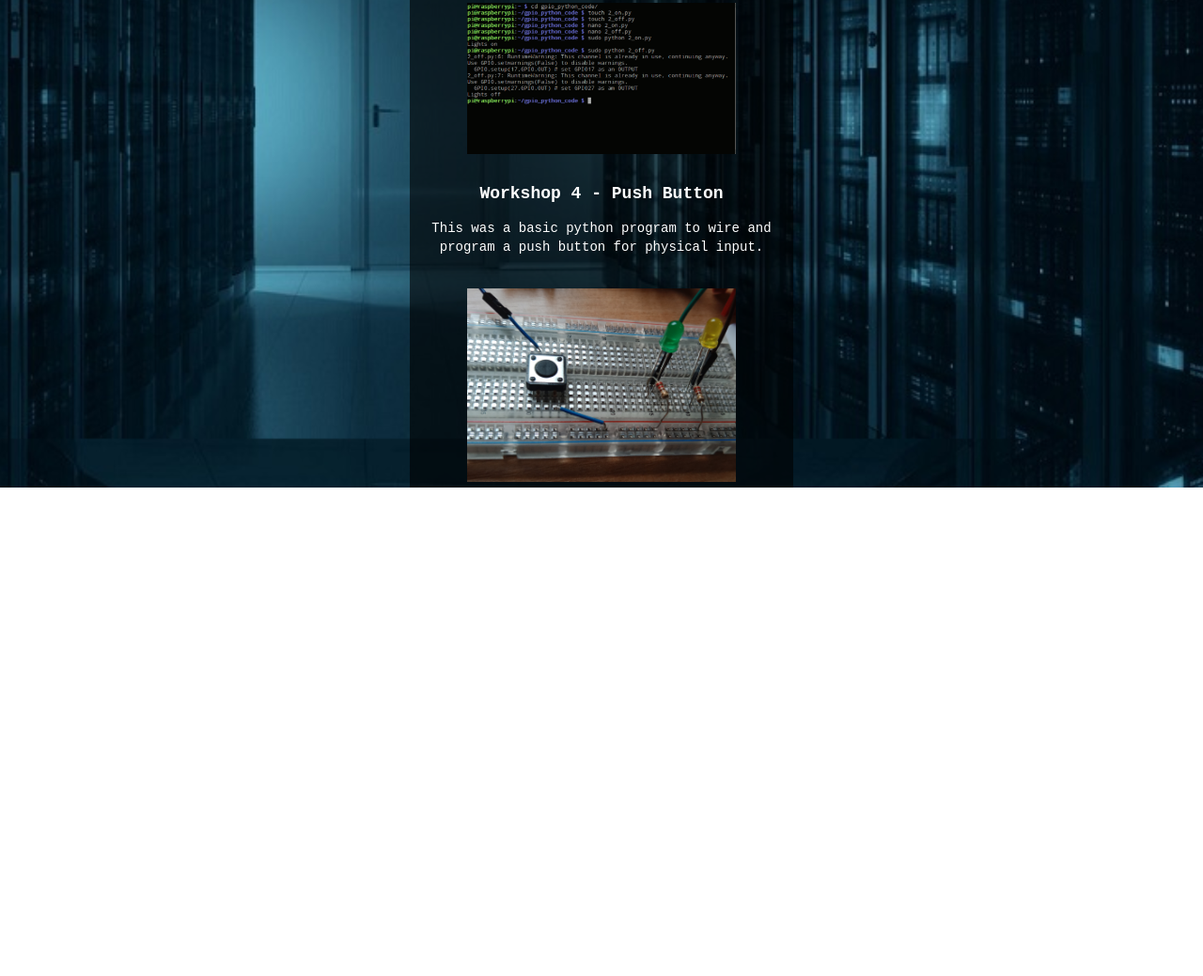
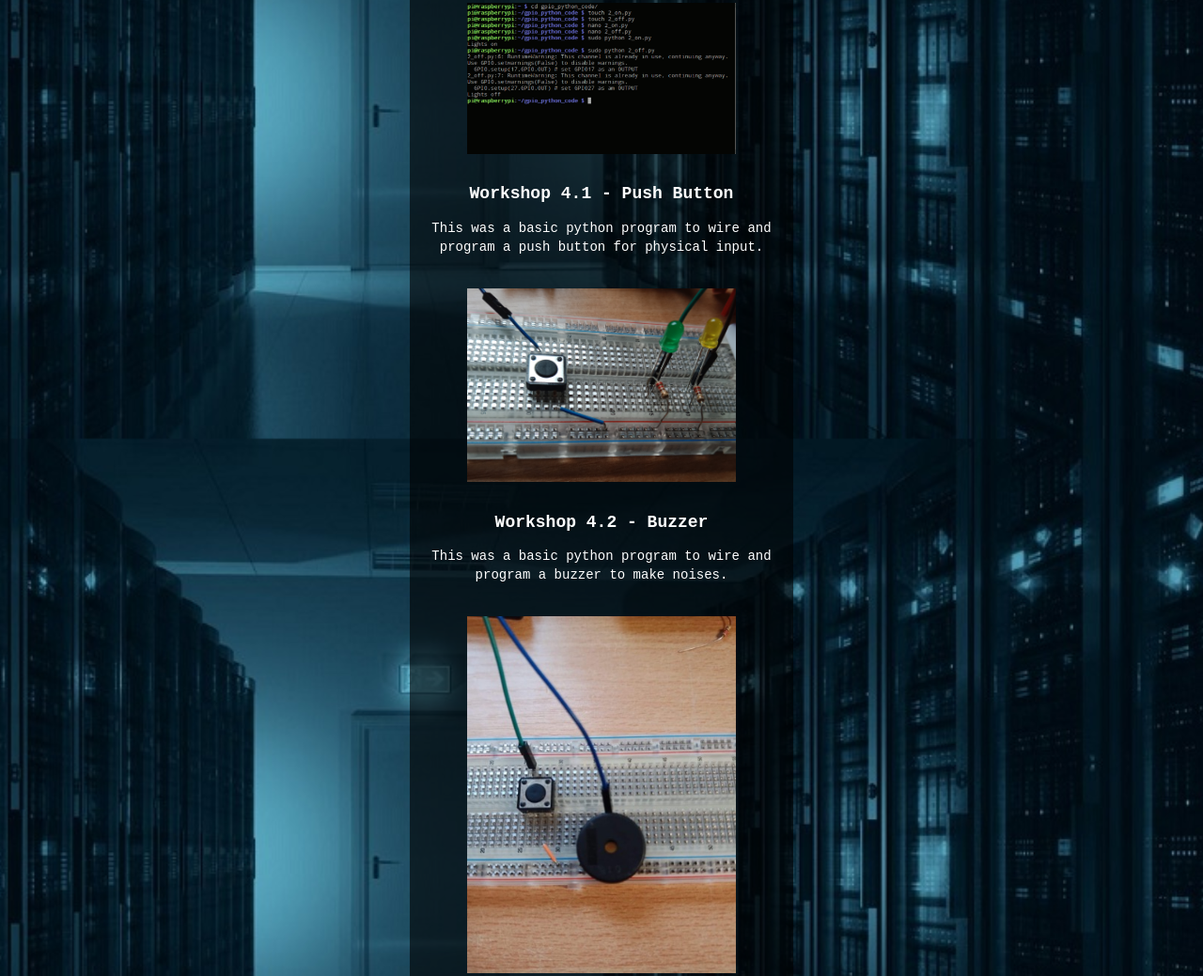
Before and after one commit to erinnwhittyxx/Assignment1, a plain HTML site: page first.html in a window 1280 px wide. Shown: the part 1133-2172 px from the top of the page at 94% size. Before the commit the page ends 1666 px from the top, so only its background shows below. Drawn offline with nearby package versions, Linux system fonts and the light colour scheme.

Commit message:
Website workshop edit/upload

```diff
--- a/first.html
+++ b/first.html
@@ -37,10 +37,16 @@
                     <br>
                     <img src="images/led.PNG" width="70%">
 
-                    <h3 class="header">Workshop 4 - Push Button</h3>
+                    <h3 class="header">Workshop 4.1 - Push Button</h3>
                         <p>This was a basic python program to wire and program a push button for physical input.  </p>
                     <br>
                     <img src="images/button.PNG" width="70%">
+
+                    <h3 class="header">Workshop 4.2 - Buzzer</h3>
+                        <p>This was a basic python program to wire and program a buzzer to make noises.</p>
+                    <br>
+                    <img src="images/buzzer.jpg" width="70%">
+                    <img src="images/buzzercode.PNG" width="70%">
             </div>
         </div>
         <div class="column">
```
Also changed, not shown: images/buzzer.jpg (added), images/buzzercode.PNG (added).
